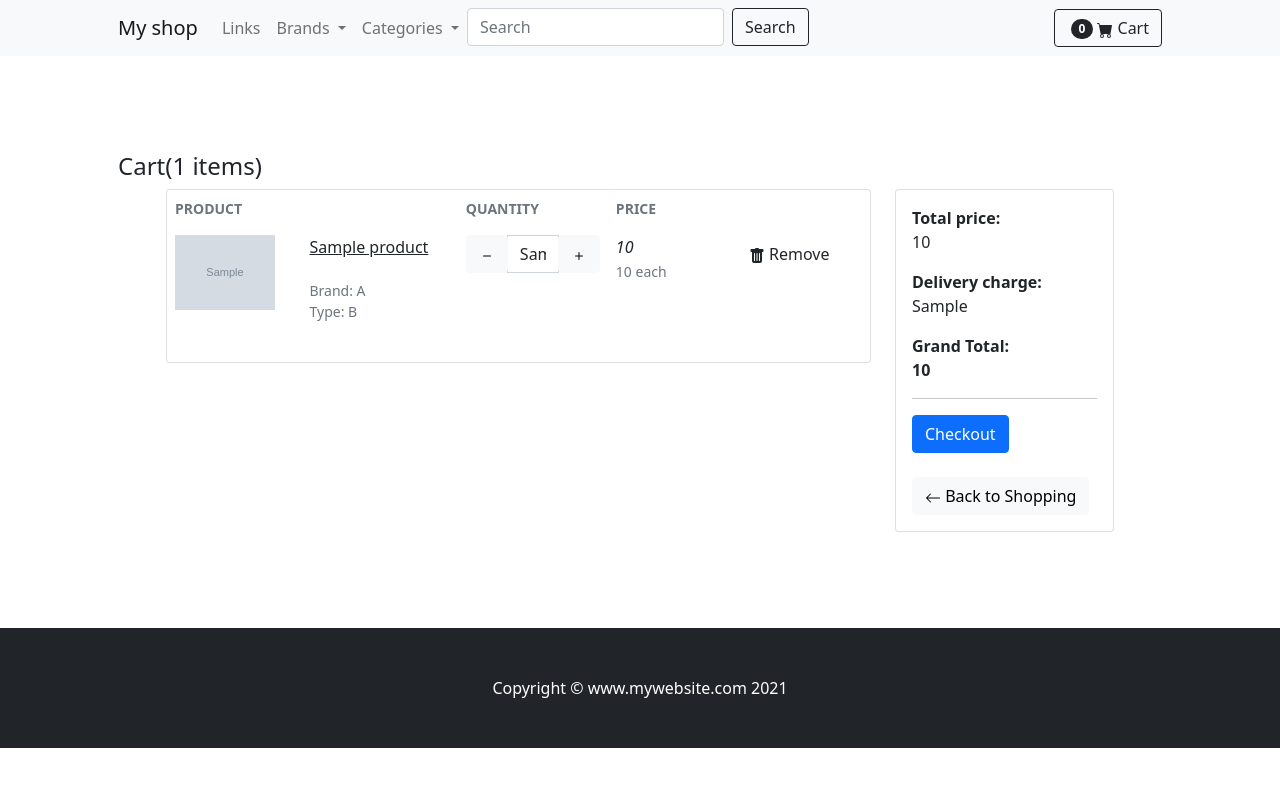
After one commit to r-fine/django-e-commerce, a Django app: template templates/store/cart/cart_detail.html in a window 1280 px wide. The commit adds this page. Shown: the top 787 px of the page. Run offline with Django 3.2, Linux system fonts and the light colour scheme; tables that the repository leaves empty hold one stand-in row (values such as "Sample post"); the template is opened without the code that fills it: values that come from a table or form of the project are taken from there, most other values are stand-ins (such as "Sample title", 1, 10 or a date in 2020); grey boxes marked "Sample" are stand-in pictures; some libraries are stand-ins or nearby versions.

Commit message:
Refactored

```diff
--- a/templates/store/base.html
+++ b/templates/store/base.html
@@ -70,7 +70,7 @@
                         </form>
                     </li>
                 </ul>
-                <a type="button" role="button" href="#" class="btn btn-outline-dark">
+                <a type="button" role="button" href="{% url "cart:cart_detail" %}" class="btn btn-outline-dark">
                     <span class="badge bg-dark text-white ms-1 rounded-pill">0</span>
                     <svg xmlns="http://www.w3.org/2000/svg" width="16" height="16" fill="currentColor"
                         class="bi bi-cart-fill" viewBox="0 0 16 16">
@@ -89,7 +89,7 @@
     <!-- Footer-->
     <footer class="py-5 bg-dark">
         <div class="container">
-            <p class="m-0 text-center text-white">Copyright &copy; My Website 2021</p>
+            <p class="m-0 text-center text-white">Copyright &copy; www.mywebsite.com 2021</p>
         </div>
     </footer>
 
--- /dev/null
+++ b/templates/store/cart/cart_detail.html
@@ -0,0 +1,156 @@
+{% extends "../base.html" %}
+{% load static %}
+{% block title %}Cart{% endblock %}
+{% block content %}
+
+<section class="py-5">
+    <div class="container px-4 px-lg-5 my-5">
+        <div class="row gx-4 gx-lg-5 align-items-center">
+
+            <h4 class="text-left">Cart({{ total_quantity }} items)</h4>
+            <!-- <h2 class="text-center">Your Shopping Cart is Empty</h2>
+            <br>
+            <div class="text-center">
+                <a href="#" class="btn btn-primary">Continue Shopping</a>
+            </div> -->
+            <div class="cart">
+                <div class="container">
+                    <div class="row">
+                        <aside class="col-lg-9">
+                            <div class="card">
+                                <table class="table table-borderless table-responsive">
+                                    <thead class="text-muted">
+                                        <tr class="small text-uppercase">
+                                            <th scope="col">Product</th>
+                                            <th scope="col"> </th>
+                                            <th scope="col" width="150">Quantity</th>
+                                            <th scope="col" width="120">Price</th>
+                                            <th scope="col"> </th>
+                                        </tr>
+                                    </thead>
+                                    <tbody>
+
+                                        {% for cart_item in cart_items %}
+                                        <tr>
+                                            <td>
+                                                <figure class="itemside align-items-center">
+                                                    <div class="aside"><img src="{{ cart_item.product.image.url }}"
+                                                            width="100px" class="img-sm">
+                                                    </div>
+
+                                                </figure>
+                                            </td>
+                                            <td>
+                                                <figcaption class="info">
+                                                    <a href="#"
+                                                        class="title text-dark">{{ cart_item.product.title }}</a>
+                                                    <p class="text-muted small"><br>
+                                                        Brand: A
+                                                        <br>
+                                                        Type: B
+                                                    </p>
+                                                </figcaption>
+                                            </td>
+                                            <td>
+                                                <!-- col.// -->
+                                                <div class="col">
+                                                    <div class="input-group input-spinner">
+                                                        <div class="input-group-prepend">
+                                                            <a href="{% url "cart:remove_from_cart" cart_item.product.id %}"
+                                                                class="btn btn-light" type="button" id="button-minus">
+                                                                <svg xmlns="http://www.w3.org/2000/svg" width="16"
+                                                                    height="16" fill="currentColor" class="bi bi-dash"
+                                                                    viewBox="0 0 16 16">
+                                                                    <path
+                                                                        d="M4 8a.5.5 0 0 1 .5-.5h7a.5.5 0 0 1 0 1h-7A.5.5 0 0 1 4 8z" />
+                                                                </svg>
+                                                            </a>
+                                                        </div>
+                                                        <input type="text " class="form-control"
+                                                            value="{{ cart_item.quantity }}">
+                                                        <div class="input-group-append">
+                                                            <form action=" " method="POST">
+                                                                <input type="hidden" name="Category"
+                                                                    value="{{ cart_item.quantity }}">
+                                                                <a href="{% url "cart:add_to_cart" cart_item.product.id %}"
+                                                                    class="btn btn-light" type="submit"
+                                                                    id="button-plus">
+                                                                    <svg xmlns="http://www.w3.org/2000/svg" width="16"
+                                                                        height="16" fill="currentColor"
+                                                                        class="bi bi-plus" viewBox="0 0 16 16">
+                                                                        <path
+                                                                            d="M8 4a.5.5 0 0 1 .5.5v3h3a.5.5 0 0 1 0 1h-3v3a.5.5 0 0 1-1 0v-3h-3a.5.5 0 0 1 0-1h3v-3A.5.5 0 0 1 8 4z" />
+                                                                    </svg>
+                                                                </a>
+                                                            </form>
+                                                        </div>
+                                                    </div>
+                                                </div>
+                                            </td>
+                                            <td>
+                                                <div class="price-wrap">
+                                                    <var class="price">{{ cart_item.sub_total }}</var>
+                                                    <br>
+                                                    <small class="text-muted">{{ cart_item.product.price }} each</small>
+                                                </div>
+                                            </td>
+                                            <td class="text-right">
+                                                <a href="{% url "cart:remove_item" cart_item.product.id %}"
+                                                    onclick="return confirm('Are you sure you want to delete this item?')"
+                                                    class="btn">
+                                                    <svg xmlns="http://www.w3.org/2000/svg" width="16" height="16"
+                                                        fill="currentColor" class="bi bi-trash-fill"
+                                                        viewBox="0 0 16 16">
+                                                        <path
+                                                            d="M2.5 1a1 1 0 0 0-1 1v1a1 1 0 0 0 1 1H3v9a2 2 0 0 0 2 2h6a2 2 0 0 0 2-2V4h.5a1 1 0 0 0 1-1V2a1 1 0 0 0-1-1H10a1 1 0 0 0-1-1H7a1 1 0 0 0-1 1H2.5zm3 4a.5.5 0 0 1 .5.5v7a.5.5 0 0 1-1 0v-7a.5.5 0 0 1 .5-.5zM8 5a.5.5 0 0 1 .5.5v7a.5.5 0 0 1-1 0v-7A.5.5 0 0 1 8 5zm3 .5v7a.5.5 0 0 1-1 0v-7a.5.5 0 0 1 1 0z" />
+                                                    </svg>
+                                                    Remove
+                                                </a>
+                                            </td>
+                                        </tr>
+                                        {% endfor %}
+
+                                    </tbody>
+                                </table>
+                            </div>
+
+                        </aside>
+                        <aside class="col-lg-3">
+
+                            <div class="card">
+                                <div class="card-body">
+                                    <dl class="dlist-align">
+                                        <dt>Total price:</dt>
+                                        <dd class="text-right">{{ total }}</dd>
+                                    </dl>
+                                    <dl class="dlist-align">
+                                        <dt>Delivery charge:</dt>
+                                        <dd class="text-right">{{ delivery_charge }}</dd>
+                                    </dl>
+                                    <dl class="dlist-align">
+                                        <dt>Grand Total:</dt>
+                                        <dd class="text-right text-dark b"><strong>{{ grand_total }}</strong></dd>
+                                    </dl>
+                                    <hr>
+                                    <a href="#" class="btn btn-primary btn-block"> Checkout </a>
+                                    <br><br>
+                                    <a href="#" class="btn btn-light btn-block">
+                                        <svg xmlns="http://www.w3.org/2000/svg" width="16" height="16"
+                                            fill="currentColor" class="bi bi-arrow-left" viewBox="0 0 16 16">
+                                            <path fill-rule="evenodd"
+                                                d="M15 8a.5.5 0 0 0-.5-.5H2.707l3.147-3.146a.5.5 0 1 0-.708-.708l-4 4a.5.5 0 0 0 0 .708l4 4a.5.5 0 0 0 .708-.708L2.707 8.5H14.5A.5.5 0 0 0 15 8z" />
+                                        </svg>
+                                        Back to Shopping</a>
+                                </div>
+                            </div>
+
+                        </aside>
+
+                    </div>
+                </div>
+            </div>
+        </div>
+    </div>
+</section>
+
+{% endblock %}
--- a/templates/store/products/brand.html
+++ b/templates/store/products/brand.html
@@ -40,7 +40,7 @@
                                         d="m8.93 6.588-2.29.287-.082.38.45.083c.294.07.352.176.288.469l-.738 3.468c-.194.897.105 1.319.808 1.319.545 0 1.178-.252 1.465-.598l.088-.416c-.2.176-.492.246-.686.246-.275 0-.375-.193-.304-.533L8.93 6.588zM9 4.5a1 1 0 1 1-2 0 1 1 0 0 1 2 0z" />
                                 </svg>
                             </a>
-                            <a class="btn btn-outline-dark mt-auto" href="#">
+                            <a href="{% url "cart:add_to_cart" product.id %}" class="btn btn-outline-dark mt-auto" href="#">
                                 <svg xmlns="http://www.w3.org/2000/svg" width="16" height="16" fill="currentColor"
                                     class="bi bi-cart-plus-fill" viewBox="0 0 16 16">
                                     <path
@@ -56,4 +56,4 @@
     </div>
 </section>
 
-{% endblock %}
+{% endblock %}\
--- a/templates/store/products/category.html
+++ b/templates/store/products/category.html
@@ -43,7 +43,7 @@
                                         d="m8.93 6.588-2.29.287-.082.38.45.083c.294.07.352.176.288.469l-.738 3.468c-.194.897.105 1.319.808 1.319.545 0 1.178-.252 1.465-.598l.088-.416c-.2.176-.492.246-.686.246-.275 0-.375-.193-.304-.533L8.93 6.588zM9 4.5a1 1 0 1 1-2 0 1 1 0 0 1 2 0z" />
                                 </svg>
                             </a>
-                            <a class="btn btn-outline-dark mt-auto" href="#">
+                            <a href="{% url "cart:add_to_cart" product.id %}" class="btn btn-outline-dark mt-auto" href="#">
                                 <svg xmlns="http://www.w3.org/2000/svg" width="16" height="16" fill="currentColor"
                                     class="bi bi-cart-plus-fill" viewBox="0 0 16 16">
                                     <path
```
Also changed, not shown: templates/store/home.html (+15 -1 lines), templates/store/products/detail.html (+34 -6 lines).
